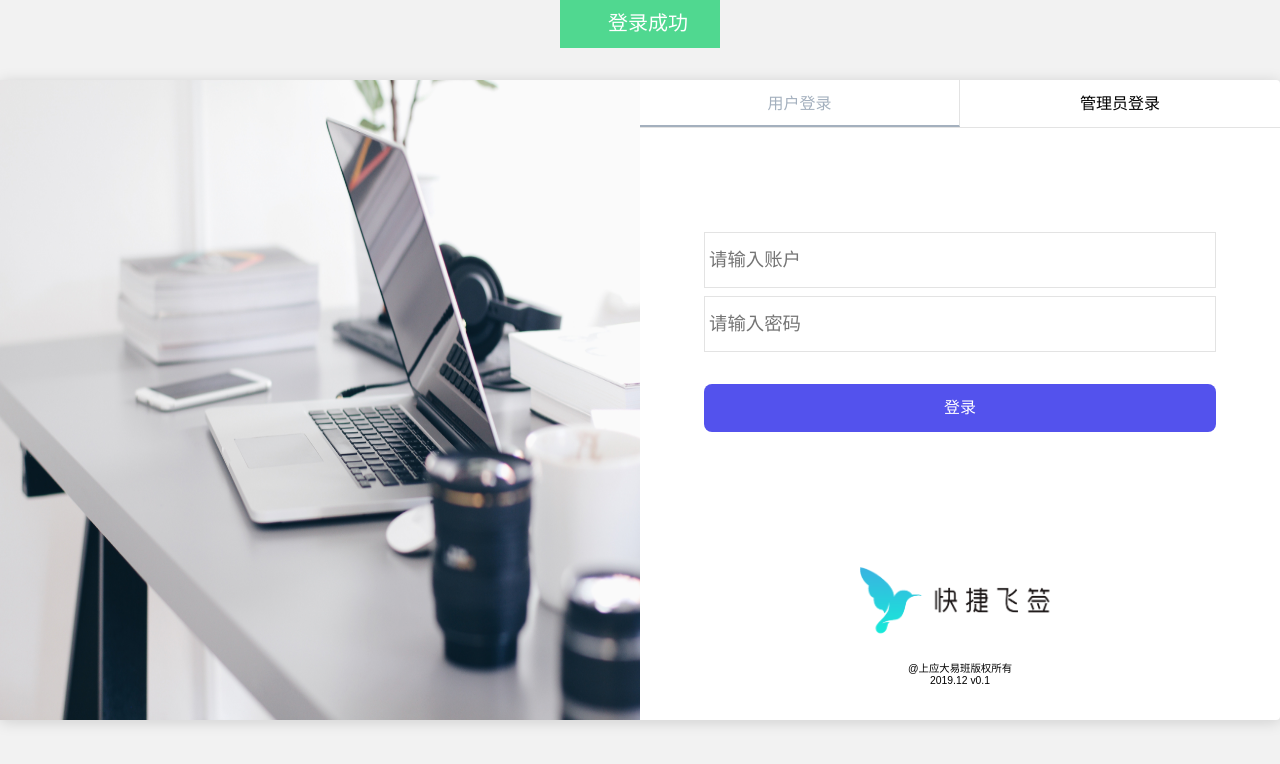
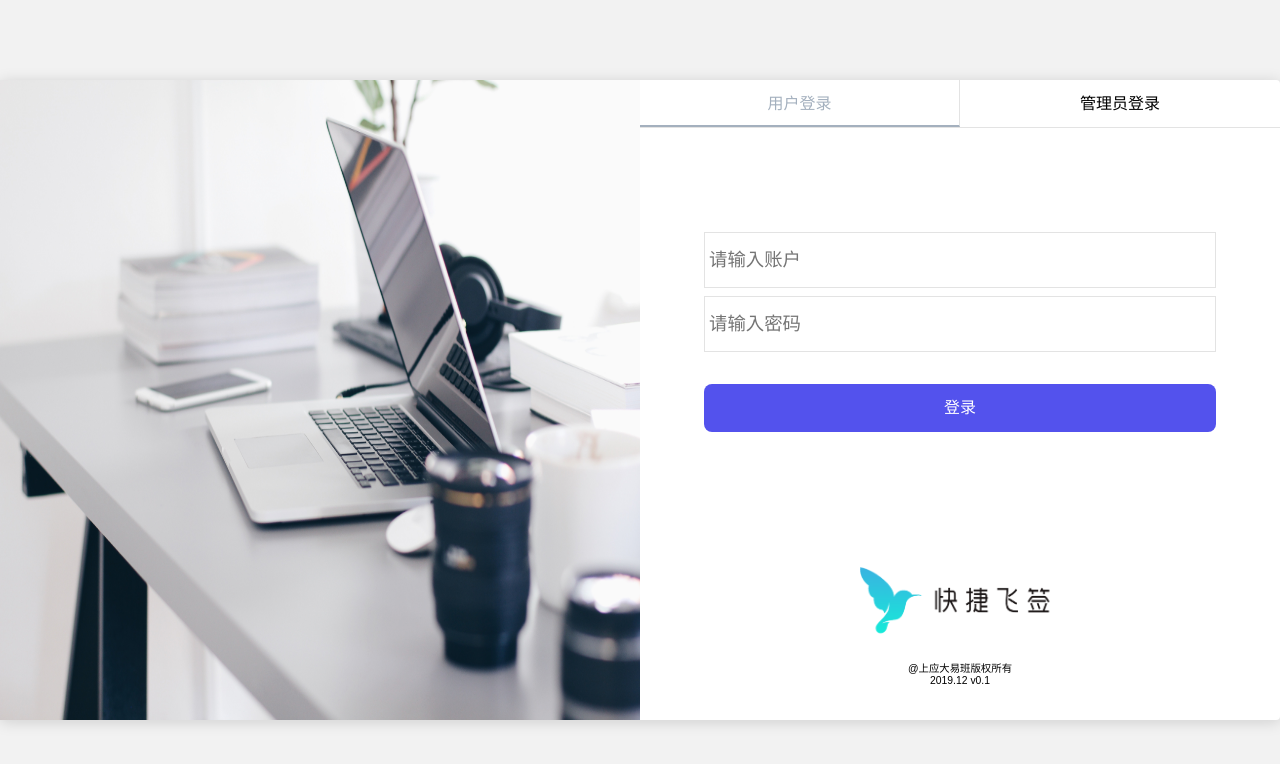
Before and after one commit to AlenYing/FastCheckConsole, a Vue app: page / in a window 1280 px wide. Shown: the top 764 px of the page. Built offline with nearby package versions, Linux system fonts and the light colour scheme; a web font is replaced by a local one.

Commit message:
todo: add login modal

```diff
--- a/src/components/staWindow.vue
+++ b/src/components/staWindow.vue
@@ -1,5 +1,5 @@
 <template>
-<div class="block">
+<div :class="{block:true ,failed:loginSuc}">
  <div class="blockText">
      <i class="iconfont">&#xe607;</i>
      登录成功</div>
@@ -8,6 +8,9 @@
 
 <script>
   export default {
+    props: {
+      loginSuc: Boolean
+    },
     name: "staWindow"
   }
 </script>
@@ -20,6 +23,9 @@
     background: #50d890;
     left:50%;
     margin-left: -10vh;
+}
+.failed{
+    background-color: red;
 }
 .blockText{
     padding-left: 6vh;
--- a/src/login.vue
+++ b/src/login.vue
@@ -34,7 +34,7 @@
                 </div>
             </div>
         </div>
-        <staWindow></staWindow>
+        <staWindow v-if="isLog" :login-suc="isLogFail"></staWindow>
     </div>
 </template>
 
@@ -47,6 +47,8 @@
     },
     data() {
       return {
+        isLogFail:false,
+        isLog:false,
         chosed: 'Partchosed',
         isuser: true,
         isAdministrator: false,
@@ -70,7 +72,10 @@
           //  管理员登录方法
 
         } else if (this.isuser) {
-          this.$router.push('/main/function/0')
+          // this.$router.push('/main/function/0')
+          this.isLog = true
+          this.isLogFail = true
+          window.console.log(this.isLog)
           //  用户登录方法
           // this.$axios.post(`http://192.168.0.195:5000/api/v1/User/${this.account}`,
           // {
```
